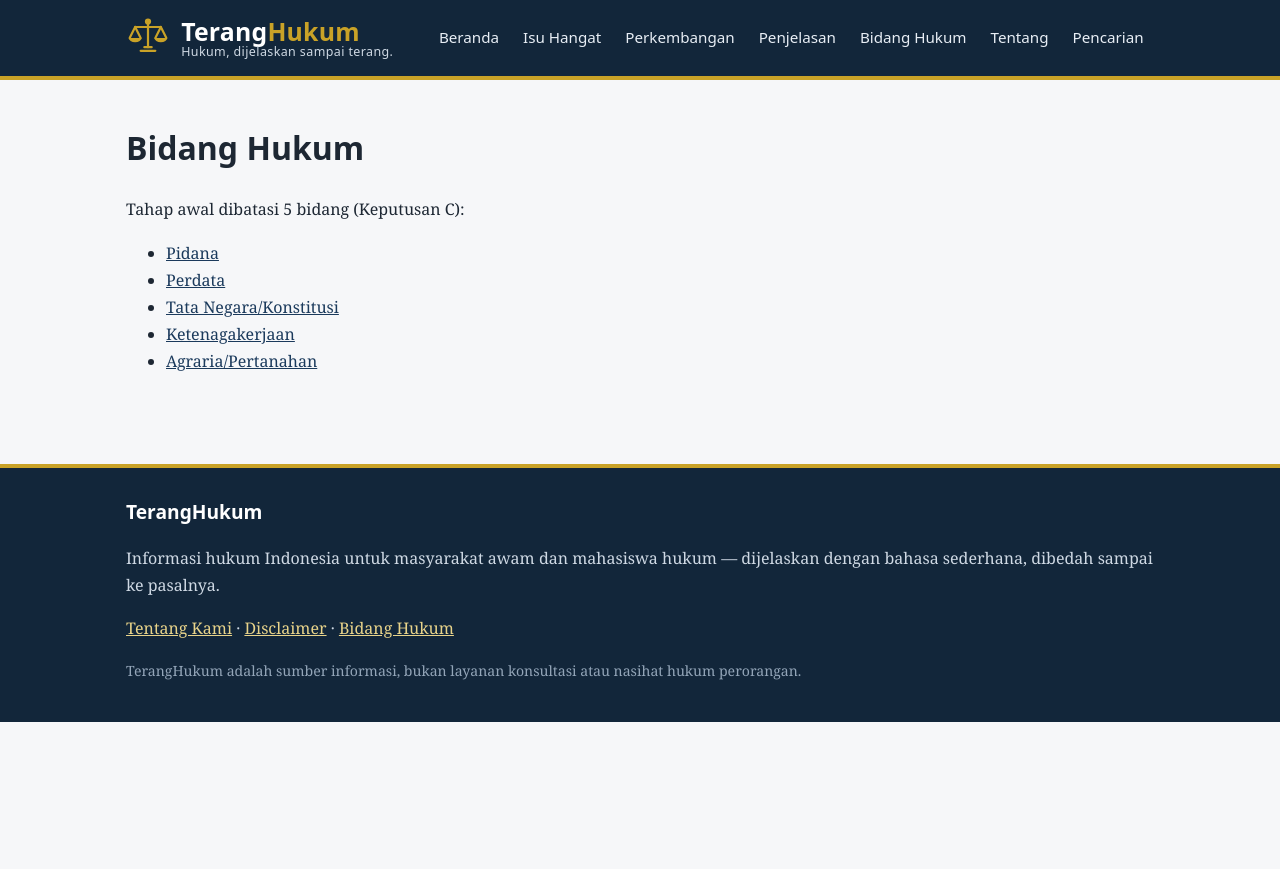
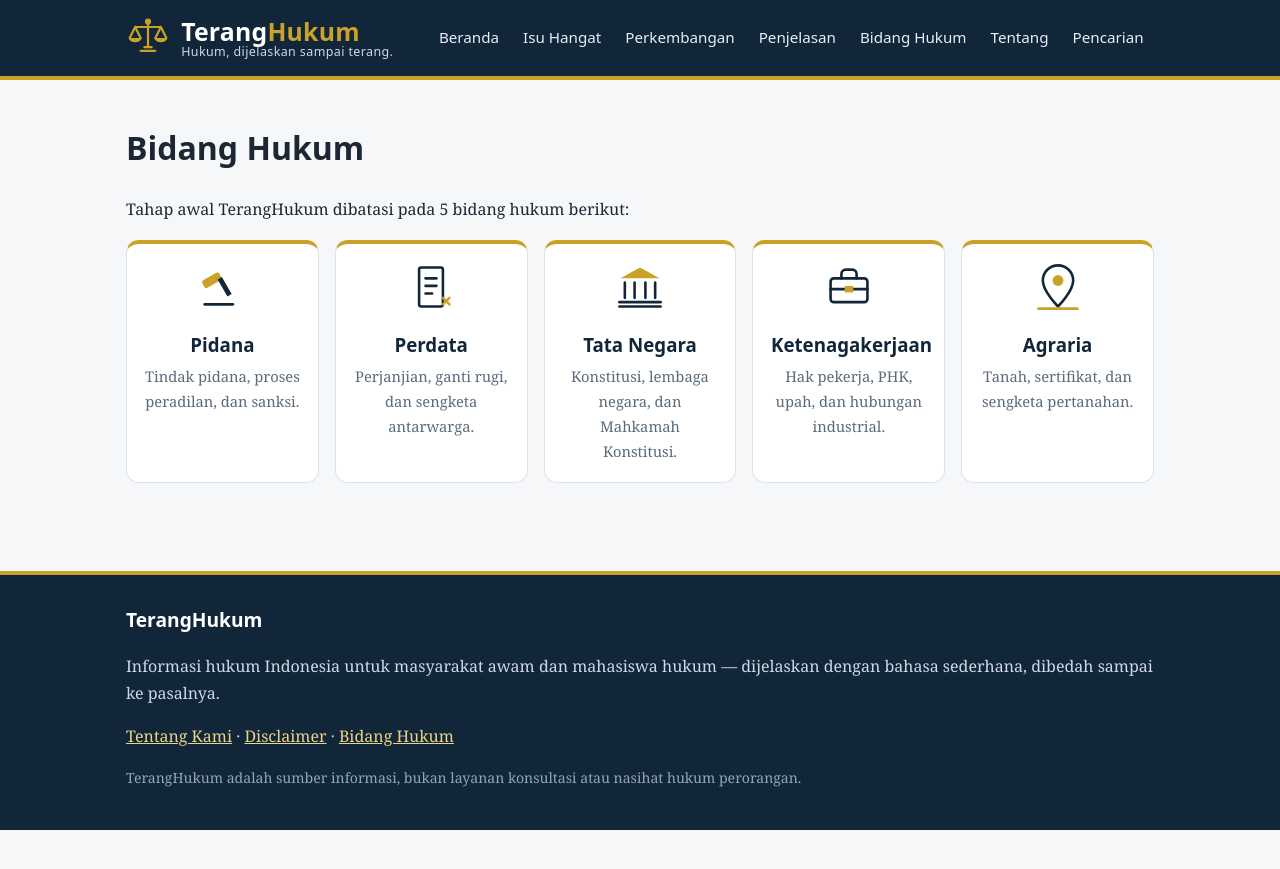
Before and after one commit to teranghukum/teranghukum.github.io, a Jekyll site: the page built from bidang/index.md, in a window 1280 px wide. Shown: the top 869 px of the page. Built offline with Jekyll 4.4.1, drawn with Linux system fonts in a browser that asks for light colours.

Commit message:
Update bidang index page

```diff
--- a/bidang/index.md
+++ b/bidang/index.md
@@ -5,10 +5,12 @@ permalink: /bidang/
 ---
 # Bidang Hukum
 
-Tahap awal dibatasi 5 bidang (Keputusan C):
+Tahap awal TerangHukum dibatasi pada 5 bidang hukum berikut:
 
-- [Pidana]({{ '/bidang/pidana/' | relative_url }})
-- [Perdata]({{ '/bidang/perdata/' | relative_url }})
-- [Tata Negara/Konstitusi]({{ '/bidang/tata-negara/' | relative_url }})
-- [Ketenagakerjaan]({{ '/bidang/ketenagakerjaan/' | relative_url }})
-- [Agraria/Pertanahan]({{ '/bidang/agraria/' | relative_url }})
+<div class="cards">
+  <a class="card" href="{{ '/bidang/pidana/' | relative_url }}"><svg viewBox="0 0 48 48" fill="none" stroke="#12263a" stroke-width="2.4" stroke-linecap="round" stroke-linejoin="round" aria-hidden="true"><g transform="rotate(-30 24 24)"><rect x="10" y="10" width="18" height="8" rx="2" fill="#c9a227" stroke="none"/><rect x="24" y="16" width="4.5" height="18" fill="#12263a" stroke="none"/></g><line x1="8" y1="40" x2="34" y2="40"/></svg><h3>Pidana</h3><p>Tindak pidana, proses peradilan, dan sanksi.</p></a>
+  <a class="card" href="{{ '/bidang/perdata/' | relative_url }}"><svg viewBox="0 0 48 48" fill="none" stroke="#12263a" stroke-width="2.4" stroke-linecap="round" stroke-linejoin="round" aria-hidden="true"><rect x="13" y="6" width="22" height="36" rx="2"/><line x1="19" y1="16" x2="29" y2="16"/><line x1="19" y1="23" x2="29" y2="23"/><line x1="19" y1="30" x2="25" y2="30"/><path d="M35 34 l6 6 M41 34 l-6 6" stroke="#c9a227"/></svg><h3>Perdata</h3><p>Perjanjian, ganti rugi, dan sengketa antarwarga.</p></a>
+  <a class="card" href="{{ '/bidang/tata-negara/' | relative_url }}"><svg viewBox="0 0 48 48" fill="none" stroke="#12263a" stroke-width="2.4" stroke-linecap="round" stroke-linejoin="round" aria-hidden="true"><path d="M6 16 L24 6 L42 16 Z" fill="#c9a227" stroke="none"/><line x1="10" y1="20" x2="10" y2="34"/><line x1="19" y1="20" x2="19" y2="34"/><line x1="29" y1="20" x2="29" y2="34"/><line x1="38" y1="20" x2="38" y2="34"/><line x1="5" y1="38" x2="43" y2="38"/><line x1="5" y1="42" x2="43" y2="42"/></svg><h3>Tata Negara</h3><p>Konstitusi, lembaga negara, dan Mahkamah Konstitusi.</p></a>
+  <a class="card" href="{{ '/bidang/ketenagakerjaan/' | relative_url }}"><svg viewBox="0 0 48 48" fill="none" stroke="#12263a" stroke-width="2.4" stroke-linecap="round" stroke-linejoin="round" aria-hidden="true"><rect x="7" y="16" width="34" height="22" rx="3"/><path d="M17 16 v-4 a4 4 0 0 1 4-4 h6 a4 4 0 0 1 4 4 v4"/><line x1="7" y1="26" x2="41" y2="26"/><rect x="20" y="23" width="8" height="6" fill="#c9a227" stroke="none"/></svg><h3>Ketenagakerjaan</h3><p>Hak pekerja, PHK, upah, dan hubungan industrial.</p></a>
+  <a class="card" href="{{ '/bidang/agraria/' | relative_url }}"><svg viewBox="0 0 48 48" fill="none" stroke="#12263a" stroke-width="2.4" stroke-linecap="round" stroke-linejoin="round" aria-hidden="true"><path d="M24 42 C24 42 10 28 10 18 a14 14 0 0 1 28 0 C38 28 24 42 24 42 Z"/><circle cx="24" cy="18" r="5" fill="#c9a227" stroke="none"/><line x1="6" y1="44" x2="42" y2="44" stroke="#c9a227"/></svg><h3>Agraria</h3><p>Tanah, sertifikat, dan sengketa pertanahan.</p></a>
+</div>
```
